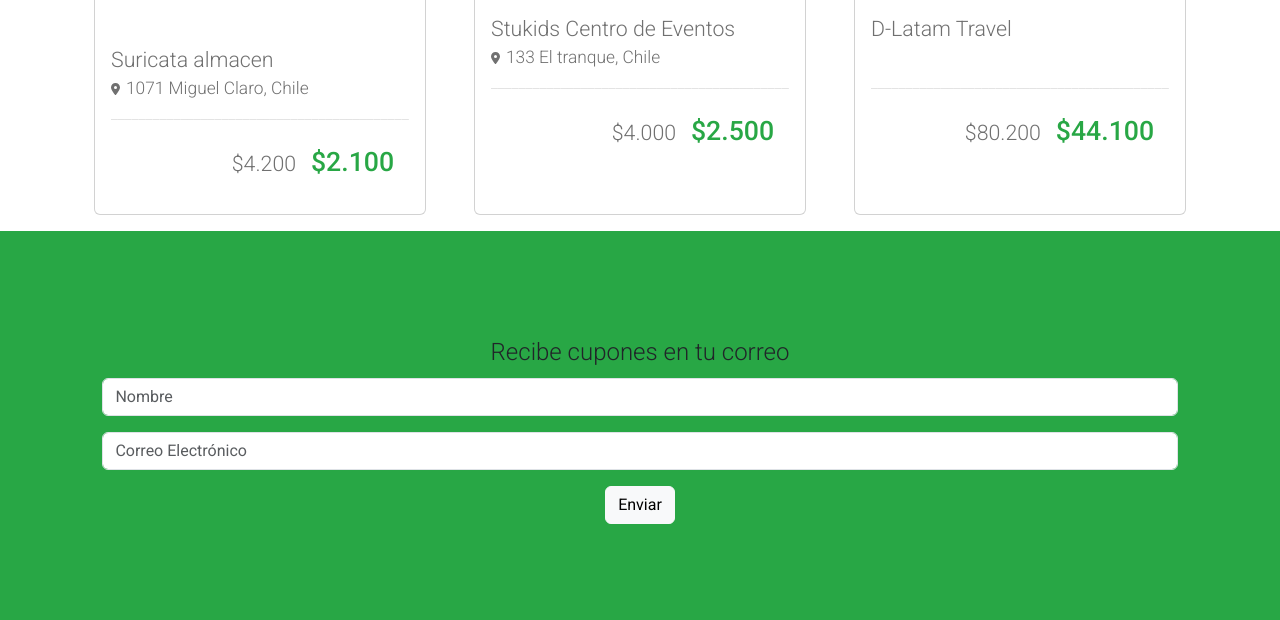
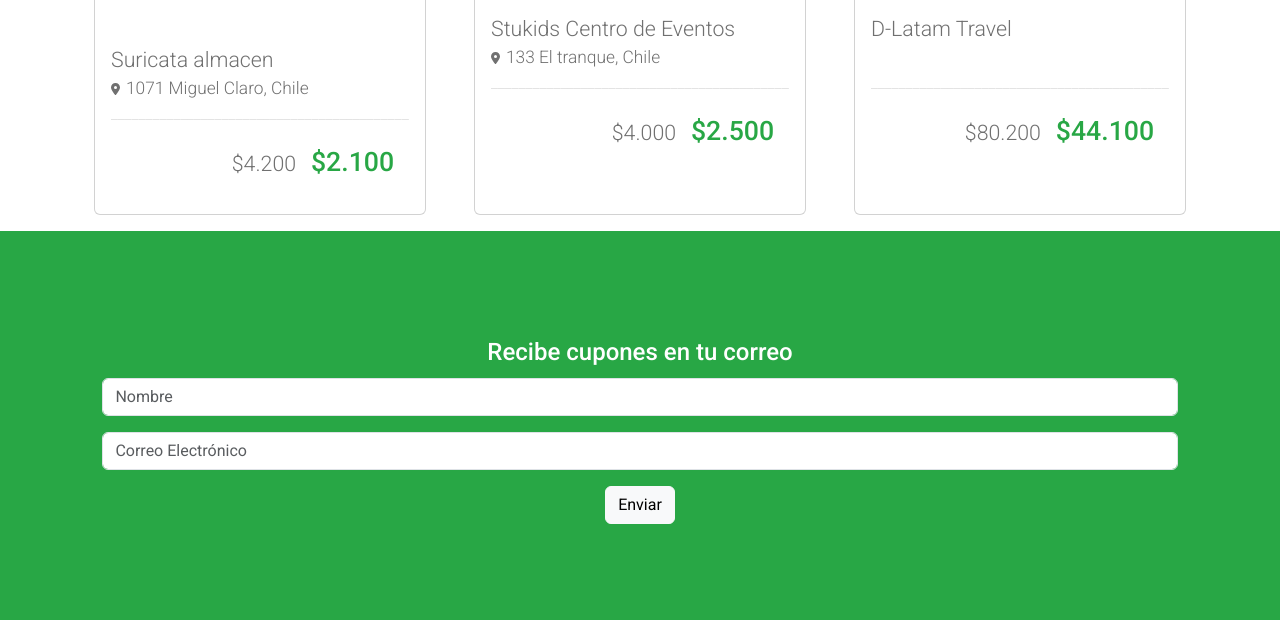
Before and after one commit to raul240sx/desafio-cuppon, a plain HTML site: page index.html in a window 1280 px wide. Shown: the part 1052-1672 px from the top of the page. Drawn offline with nearby package versions, Linux system fonts and the light colour scheme; a web font is replaced by a local one.

Commit message:
desafio finalizado

```diff
--- a/index.html
+++ b/index.html
@@ -185,7 +185,7 @@
 
         <section style="background-color: #28A745;">
           <form class="text-center" style="padding: 8%;">
-              <legend>Recibe cupones en tu correo</legend>
+              <legend style="font-weight: 500; color: #ffffff;">Recibe cupones en tu correo</legend>
               <div class="mb-3">
                 <input class="form-control" type="text" placeholder="Nombre" aria-label="default input example">
               </div>
```
